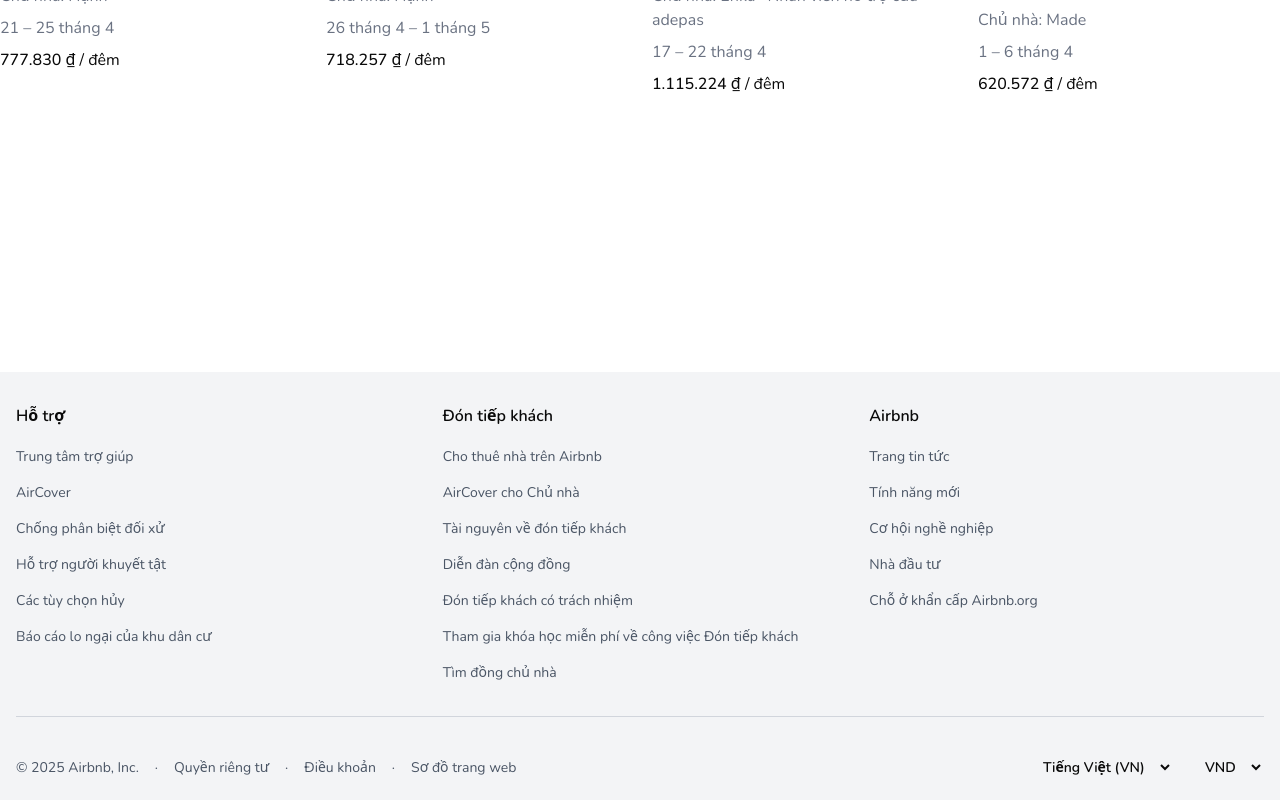
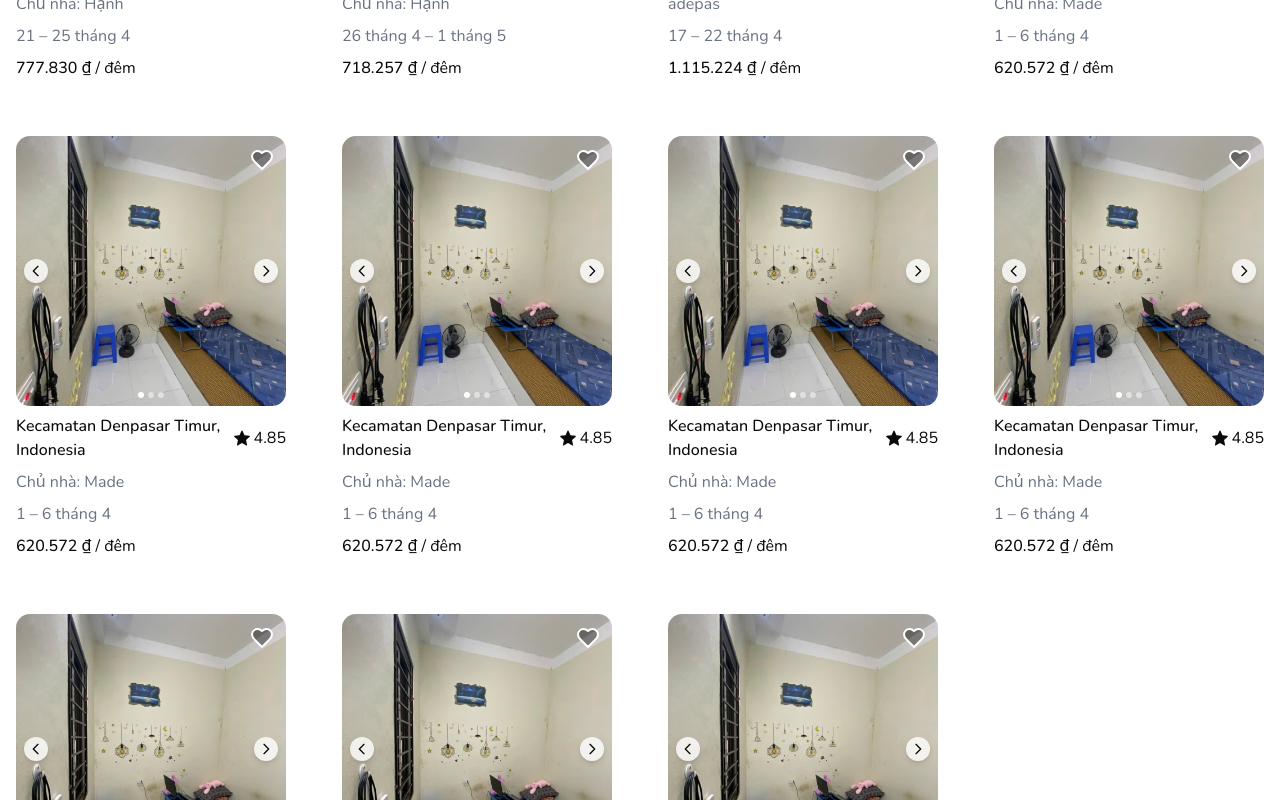
Before and after one commit to hoangvuvan0611/unilife-frontend, a Next.js app: page / in a window 1280 px wide. Shown: the part 560-1360 px from the top of the page. Built offline with nearby package versions, Linux system fonts and the light colour scheme.

Commit message:
update: cap nhat lai thong tin header

```diff
--- a/src/app/(site)/page.tsx
+++ b/src/app/(site)/page.tsx
@@ -47,6 +47,97 @@ const rooms = [
   },
   {
     id: 4,
+    images: [
+      '/images/room-test.png',
+      '/images/room-test.png',
+      '/images/room-test.png',
+    ],
+    location: 'Kecamatan Denpasar Timur, Indonesia',
+    hostName: 'Made',
+    dateRange: '1 – 6 tháng 4',
+    price: 620572,
+    rating: 4.85,
+  },
+    {
+    id: 5,
+    images: [
+      '/images/room-test.png',
+      '/images/room-test.png',
+      '/images/room-test.png',
+    ],
+    location: 'Kecamatan Denpasar Timur, Indonesia',
+    hostName: 'Made',
+    dateRange: '1 – 6 tháng 4',
+    price: 620572,
+    rating: 4.85,
+  },
+    {
+    id: 6,
+    images: [
+      '/images/room-test.png',
+      '/images/room-test.png',
+      '/images/room-test.png',
+    ],
+    location: 'Kecamatan Denpasar Timur, Indonesia',
+    hostName: 'Made',
+    dateRange: '1 – 6 tháng 4',
+    price: 620572,
+    rating: 4.85,
+  },
+  {
+    id: 7,
+    images: [
+      '/images/room-test.png',
+      '/images/room-test.png',
+      '/images/room-test.png',
+    ],
+    location: 'Kecamatan Denpasar Timur, Indonesia',
+    hostName: 'Made',
+    dateRange: '1 – 6 tháng 4',
+    price: 620572,
+    rating: 4.85,
+  },
+  {
+    id: 8,
+    images: [
+      '/images/room-test.png',
+      '/images/room-test.png',
+      '/images/room-test.png',
+    ],
+    location: 'Kecamatan Denpasar Timur, Indonesia',
+    hostName: 'Made',
+    dateRange: '1 – 6 tháng 4',
+    price: 620572,
+    rating: 4.85,
+  },
+  {
+    id: 9,
+    images: [
+      '/images/room-test.png',
+      '/images/room-test.png',
+      '/images/room-test.png',
+    ],
+    location: 'Kecamatan Denpasar Timur, Indonesia',
+    hostName: 'Made',
+    dateRange: '1 – 6 tháng 4',
+    price: 620572,
+    rating: 4.85,
+  },
+  {
+    id: 10,
+    images: [
+      '/images/room-test.png',
+      '/images/room-test.png',
+      '/images/room-test.png',
+    ],
+    location: 'Kecamatan Denpasar Timur, Indonesia',
+    hostName: 'Made',
+    dateRange: '1 – 6 tháng 4',
+    price: 620572,
+    rating: 4.85,
+  },
+  {
+    id: 11,
     images: [
       '/images/room-test.png',
       '/images/room-test.png',
--- a/src/components/layout/header/index.tsx
+++ b/src/components/layout/header/index.tsx
@@ -39,8 +39,8 @@ export default function Header() {
             <Image
               src="/images/uni-life-logo.png"
               alt="UniLife Logo"
-              width={95}
-              height={95}
+              width={65}
+              height={55}
               priority
             />
           </Link>
--- a/src/components/room/RoomCard.tsx
+++ b/src/components/room/RoomCard.tsx
@@ -43,7 +43,7 @@ export default function RoomCard({
   };
 
   return (
-    <div className="max-w-7xl relative flex flex-col space-y-2">
+    <div className="max-w-7xl relative flex flex-col space-y-2 hover:shadow-2xl p-4 rounded-2xl">
       <div className="relative aspect-square overflow-hidden rounded-xl">
         <button
           onClick={() => setIsLiked(!isLiked)}
```
